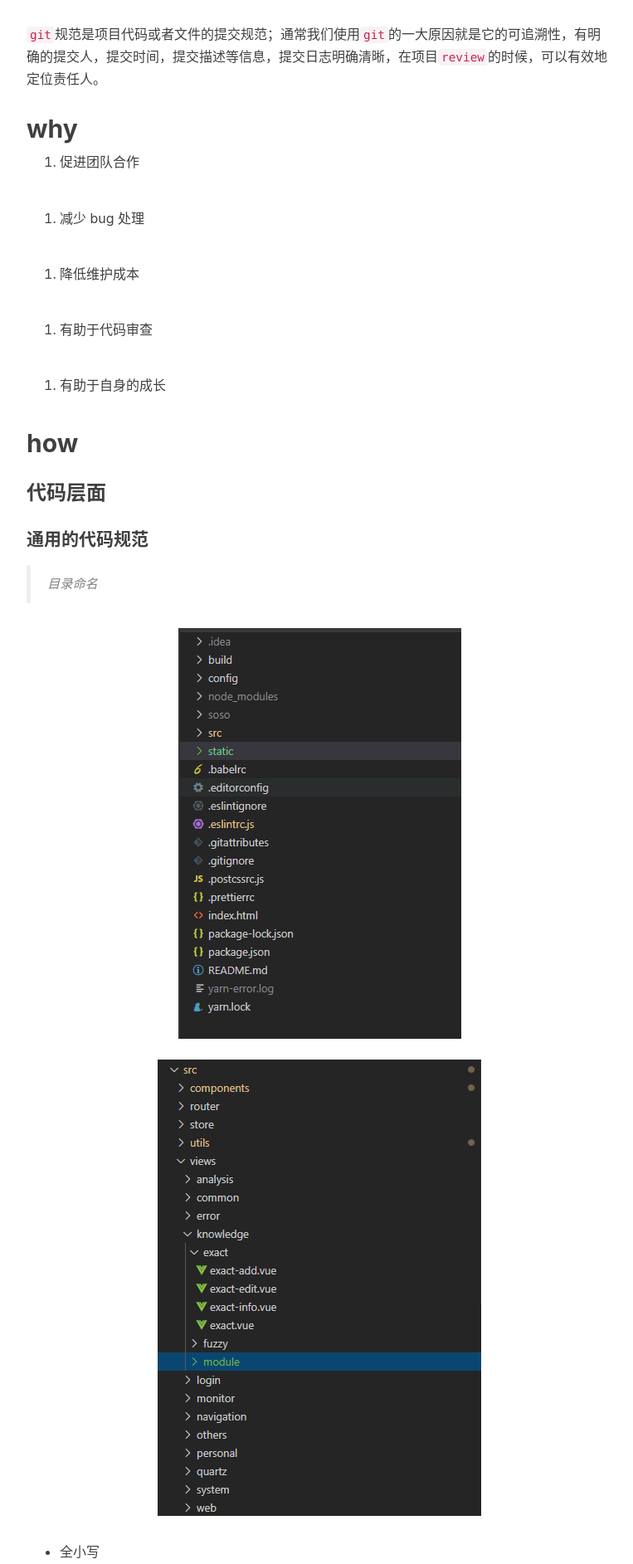
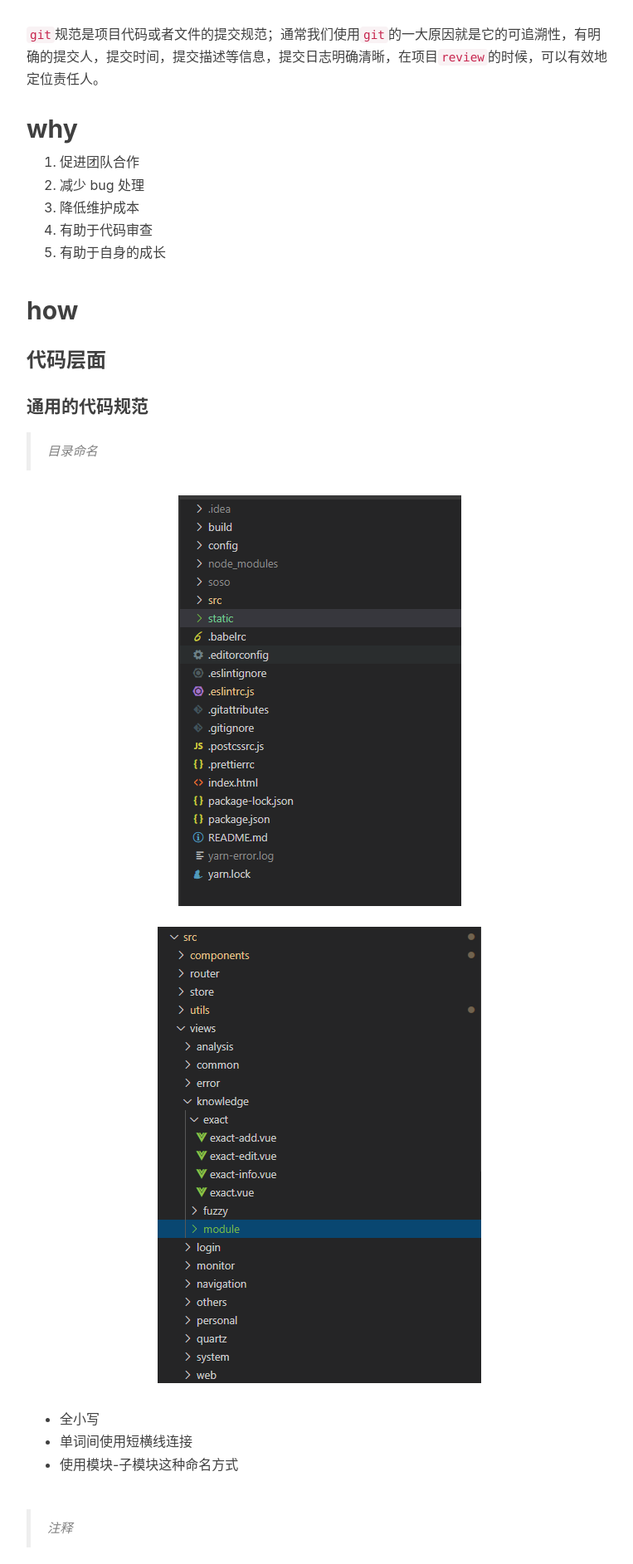
Before and after one commit to YouziXR/YouziXR.github.io, a Jekyll site: the page built from _posts/2020-04-13-开发规范讲解.md, in a window 1280 px wide. Shown: the part 1946-3831 px from the top of the page at 83% size, without its empty margins (233-996 px from the left). Built offline with Jekyll 4.4.1, drawn with Linux system fonts in a browser that asks for light colours; nearby versions of some CDN libraries; our own code applies the rules of GitHub Pages for plain Markdown files; comment, search, counter and statistics services are not loaded.

````diff
--- a/_posts/2020-04-13-开发规范讲解.md
+++ b/_posts/2020-04-13-开发规范讲解.md
@@ -27,22 +27,18 @@
 ## why
 
 1. 促进团队合作
+2. 减少 bug 处理
+3. 降低维护成本
+4. 有助于代码审查
+5. 有助于自身的成长
 
 <!-- 一个项目大多都是由一个团队来完成，如果没有统一的代码规范，那么每个人的代码必定会风格迥异。且不说会存在多个人同时开发同一模块的情况，即使是分工十分明晰的，等到要整合代码的时候也有够头疼的了。大多数情况下，并非程序中有复杂的算法或是复杂的逻辑，而是去读别人的代码实在是一件痛苦的事情。统一的风格使得代码可读性大大提高了，人们看到任何一段代码都会觉得异常熟悉。显然的，规范的代码在团队的合作开发中是非常有益而且必要的。 -->
 
-2. 减少 bug 处理
-
 <!-- 很多 IT 人士将程序员比做民工，这也的确非常的形象。就像刚才提到的，复杂的算法或逻辑只占项目中很小的比例，大多仅仅是垒代码的工作。可是越是简单，测试的 bug 反而是越多，而且是无穷无尽的 bug。这里很大的程度上是由于代码不规范所致。没有规范的对输入输出参数的规范，没有规范的异常处理，没有规范的日志处理等等，不但导致了我们总是出现类似空指针这样低级的 bug 而且还很难找到引起 bug 的原因。相反，在规范的开发中，bug 不但可以有效减少，查找 bug 也变得轻而易举。规范不是对开发的制约，而确实是有助于提高开发效率的。 -->
-
-3. 降低维护成本
 
 <!-- 在第一点中曾提到，规范的代码大大提高了程序的可读性，几乎所有的程序员都曾做过维护的工作，不用多说，可读性高的代码维护成本必然会大大降低。但是，维护工作不仅仅是读懂原有代码，而是需要在原有代码基础上作出修改。我们可以先想像没有统一风格的情况下，A 完成开发以后，B 进行维护加一段代码，过一段时间 C 又加一段代码。。直到有一天 X 看到那一大堆乱码想死的心都有了，维护也就进行不下去了。因此，统一的风格有利于长期的维护。另外，好的代码规范会对方法的度量、类的度量以及程序耦合性作出约束。这样不会出现需要修改一个上千行的方法或者去扩展一个没有接口的类的情况。规范的代码对程序的扩展性提高，无疑也是对维护人员的一个奖励。 -->
 
-4. 有助于代码审查
-
 <!-- 代码规范不仅使得开发统一，减少审查拿督，而且让代码审查有据可查，大大提高了审查效率和效果，同时代码审查也有助于代码规范的实施。一举多得，何乐而不为呢。 -->
-
-5. 有助于自身的成长
 
 <!-- 规范的代码更有利于帮助自己理解开发语言理解模式理解架构，能够快速提升开发水平，养成良好的开发习惯是绝对必需的。 -->
 
@@ -248,7 +244,7 @@ const getSortedProducts = {
 <footer>
 ```
 
-- type
+> type
 
 | type     | des                |
 | -------- | ------------------ |
@@ -262,19 +258,19 @@ const getSortedProducts = {
 | chore    | 依赖库或构件工具类 |
 | revert   | 回退               |
 
-- scope（可选的）
+> scope（可选的）
 
 修改范围；
 
-- subject
+> subject
 
 summary，修改的简短描述；
 
-- body（可选的）
+> body（可选的）
 
 详细描述
 
-- footer（可选的）
+> footer（可选的）
 
 适用于改动后的代码与上一版本不兼容，或关闭 issue，这两种情况需要填写
 
````
Also changed, not shown: other parts of _posts/2020-04-13-开发规范讲解.md (+8 -8 lines).
